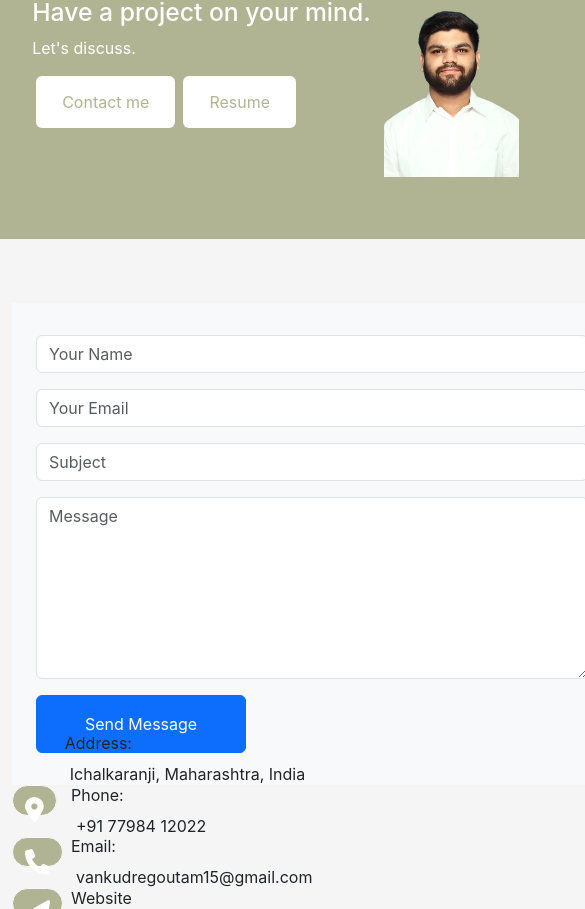
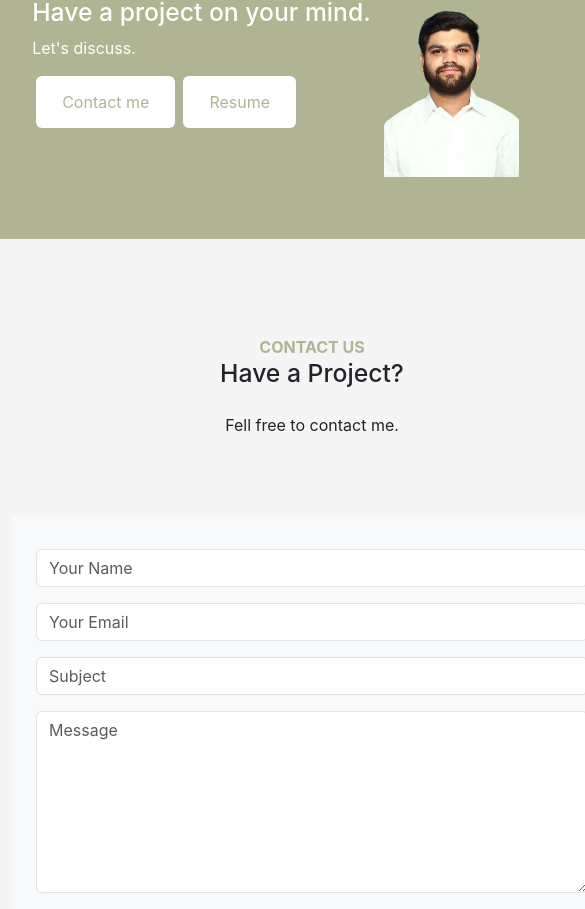
Before and after one commit to vankudregoutam/my-portfolio, a React (Create React App) app in the folder frontend/: page / in a window 390 px wide. Shown: the part 3246-4155 px from the top of the page, 585 px wide, since content can reach past the window. Built offline with nearby package versions, Linux system fonts and the light colour scheme.

Commit message:
first commit

```diff
--- a/frontend/src/components/Contact.js
+++ b/frontend/src/components/Contact.js
@@ -26,14 +26,14 @@
             <section className="ftco-section contact-section ftco-no-pb" id="contact-section">
                 <div className="container">
                     <div className="row justify-content-center mb-5 pb-3">
-                        <div className="col-md-7 heading-section text-center ftco-animate"><br /><br /><br /><br />
+                        <div className="col-md-7 heading-contact text-center ftco-animate"><br /><br /><br /><br />
                             <span className="subheading">Contact us</span>
                             <h2 className="mb-4">Have a Project?</h2>
                             <p>Fell free to contact me.</p>
                         </div>
                     </div>
                     <div className="row block-9">
-                        <div className="col-md-8">
+                        <div className="col-md-8 form-section">
                             <form action="#" onSubmit={handleSubmit} className="bg-light p-4 p-md-5 contact-form">
                                 <div className="row">
                                     <div className="col-md-6 my-2">
@@ -58,36 +58,42 @@
                                     </div>
                                     <div className="col-md-12 my-2">
                                         <div className="form-group">
-                                            <input type="submit" value="Send Message" className="btn btn-primary py-3 px-5" />
+                                            <input type="submit" value="Send Message" className="btn btn-primary py-2 px-4" />
                                         </div>
                                     </div>
                                 </div>
                             </form>
                         </div>
-                        <div className="col-md-4 d-flex pl-md-5">
+                        <div className="col-md-4 d-flex pl-md-5 contact-details">
                             <div className="row">
                                 <div className="dbox w-100 d-flex">
                                     <button className='btn btn-contact btn-outline-light'><i className="fa-solid fa-location-dot"></i></button>
-                                    <div className="text">
+                                    <div className="contact-text">
                                         <p><span className='mx-2'>Address:</span><br /><a className='btn' target='_blank' rel="noreferrer" href="https://maps.app.goo.gl/6mqPH9KAPWPdvDUAA">Ichalkaranji, Maharashtra, India</a></p>
                                     </div>
                                 </div>
                                 <div className="dbox w-100 d-flex">
                                     <button className='btn btn-contact btn-outline-light'><i className="fa-solid fa-phone"></i></button>
-                                    <div className="text">
+                                    <div className="contact-text">
                                         <p><span className='mx-2'>Phone:</span><br /><a className='btn' target='_blank' rel="noreferrer" href="tel://7798412022">+91 77984 12022</a></p>
                                     </div>
                                 </div>
                                 <div className="dbox w-100 d-flex">
                                     <button className='btn btn-contact btn-outline-light'><i className="fa-solid fa-paper-plane"></i></button>
-                                    <div className="text">
+                                    <div className="contact-text">
                                         <p><span className='mx-2'>Email:</span><br /><a className='btn' href="mailto:vankudregoutam15@gmail.com">vankudregoutam15@gmail.com</a></p>
                                     </div>
                                 </div>
                                 <div className="dbox w-100 d-flex">
-                                    <button className='btn btn-contact btn-outline-light'><i className="fa-solid fa-earth-americas"></i></button>
-                                    <div className="text">
-                                        <p><span className='mx-2'>Website</span><br /><a className='btn' target='_blank' href="/">yoursite.com</a></p>
+                                    <button className='btn btn-contact btn-outline-light'><i className="fa-brands fa-linkedin"></i></button>
+                                    <div className="contact-text">
+                                        <p><span className='mx-2'>LinkedIn</span><br /><a className='btn' target='_blank' rel="noreferrer" href="https://www.linkedin.com/in/goutamvankudre/">https://www.linkedin.com/in/goutamvankudre/</a></p>
+                                    </div>
+                                </div>
+                                <div className="dbox w-100 d-flex">
+                                    <button className='btn btn-contact btn-outline-light'><i className="fa-brands fa-github"></i></button>
+                                    <div className="contact-text">
+                                        <p><span className='mx-2'>GitHub</span><br /><a className='btn' target='_blank' rel="noreferrer" href="https://github.com/vankudregoutam">https://github.com/vankudregoutam</a></p>
                                     </div>
                                 </div>
                             </div>
```
